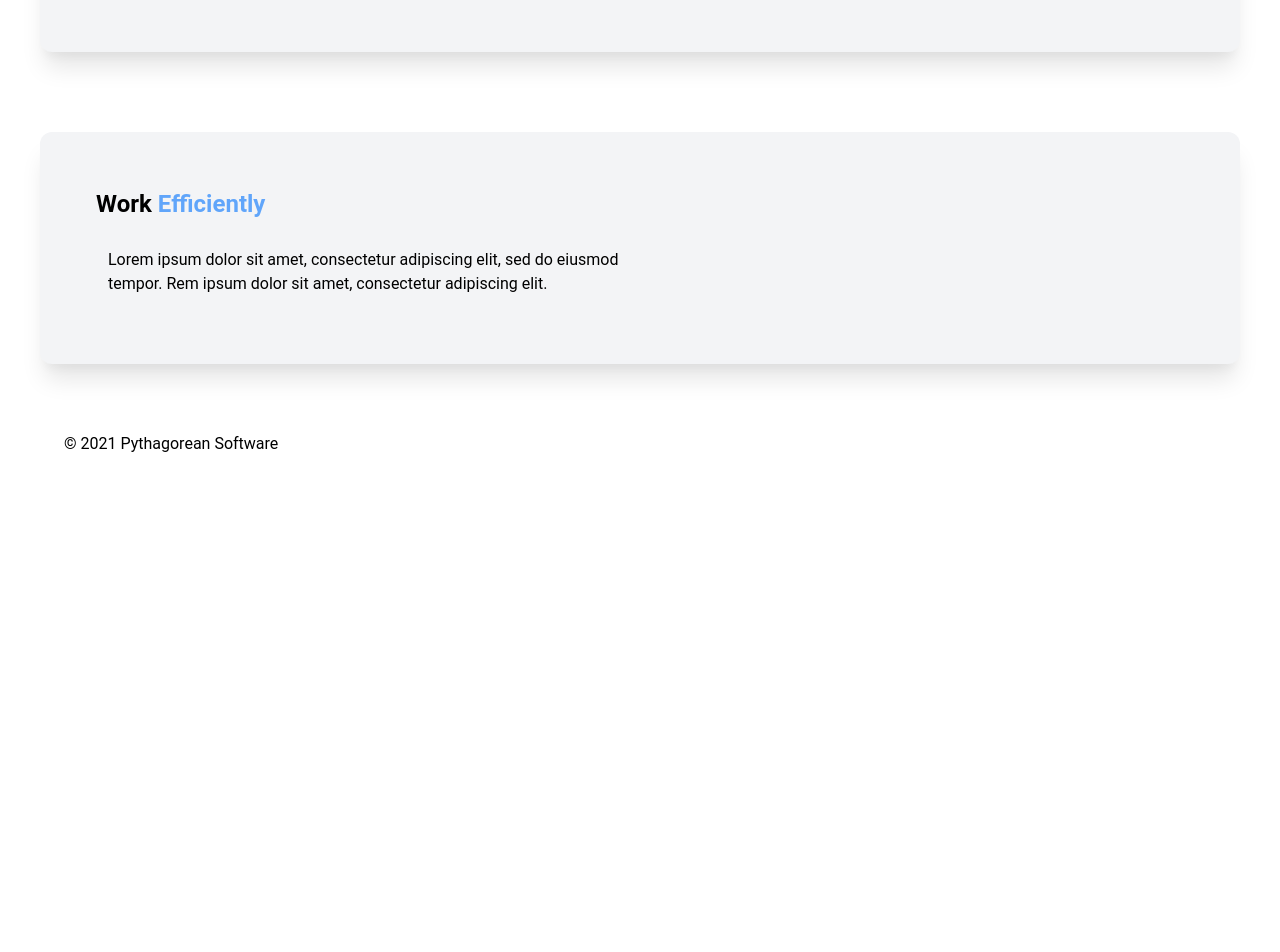
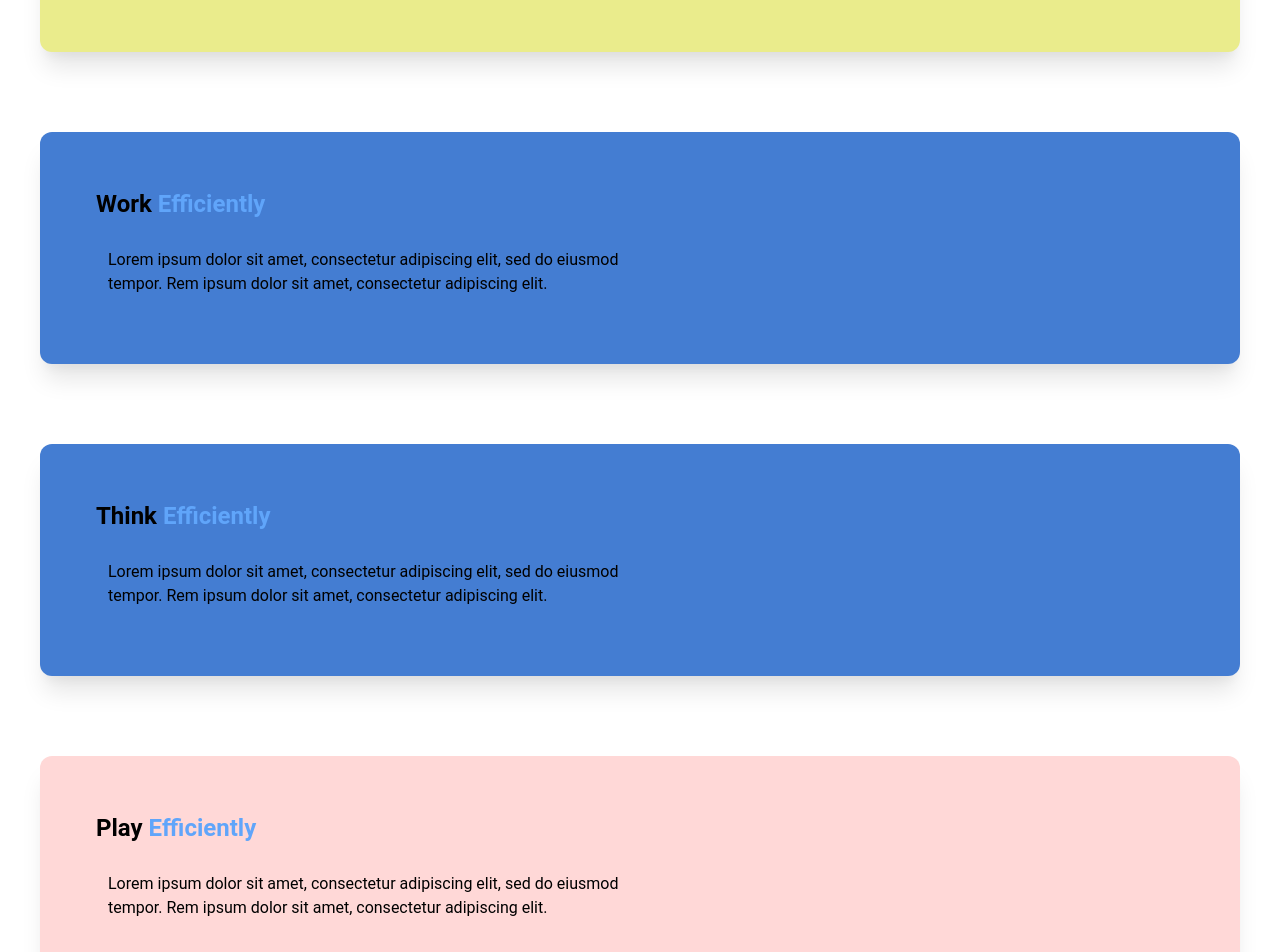
Before and after one commit to pythagoreaneng/efficiently-app-landing, a React (Create React App) app: page / in a window 1280 px wide. Shown: the part 300-1252 px from the top of the page. Before the commit the page ends 800 px from the top, so only its background shows below. Built offline with nearby package versions, Linux system fonts and the light colour scheme.

Commit message:
Add card colors

```diff
--- a/src/components/Card.js
+++ b/src/components/Card.js
@@ -2,7 +2,7 @@ import React from 'react'
 
 function Card(props) {
     return (
-        <div className="m-10 p-12 rounded-xl shadow-xl bg-gray-100" >
+        <div className="m-10 p-12 rounded-xl shadow-xl bg-gray-100" style={props.style}>
 
             <div className="p-2 text-2xl font-bold">
                 <h3>{props.title} <span className="text-blue-400">Efficiently</span></h3>
--- a/src/index.css
+++ b/src/index.css
@@ -4,23 +4,26 @@
 
 body {
   margin: 0;
-  font-family: 'Roboto', 'Segoe UI', -apple-system, BlinkMacSystemFont,  'Oxygen',
-    'Ubuntu', 'Cantarell', 'Fira Sans', 'Droid Sans', 'Helvetica Neue',
+  font-family: "Roboto", "Segoe UI", -apple-system, BlinkMacSystemFont, "Oxygen",
+    "Ubuntu", "Cantarell", "Fira Sans", "Droid Sans", "Helvetica Neue",
     sans-serif;
   -webkit-font-smoothing: antialiased;
   -moz-osx-font-smoothing: grayscale;
 }
 
 code {
-  font-family: 'Segoe UI', source-code-pro, Monaco, Consolas, 'Courier New',
+  font-family: "Segoe UI", source-code-pro, Monaco, Consolas, "Courier New",
     monospace;
 }
-
 
 .card {
   @apply flex flex-col items-center justify-around hover:bg-gray-300 bg-gray-200 rounded-3xl font-bold py-40  text-center;
 }
 
+.card-blue {
+  @apply bg-blue-500 hover:bg-blue-700 text-white;
+}
+
 .blue-pulse {
   @apply animate-pulse hover:text-blue-500;
 }
--- a/src/pages/index.js
+++ b/src/pages/index.js
@@ -7,14 +7,25 @@ const Home = () => {
         <>
             <div className="grid justify-items-stretch">
                 <Card
+                    style={{backgroundColor: "#EAEC8C"}}
                     title='Plan'
                     body='Lorem ipsum dolor sit amet,  consectetur adipiscing elit, sed do eiusmod tempor. Rem ipsum dolor sit amet,  consectetur adipiscing elit.'
                 />
                 <Card
+                    style={{backgroundColor: "#447DD2"}}
                     title='Work'
                     body='Lorem ipsum dolor sit amet,  consectetur adipiscing elit, sed do eiusmod tempor. Rem ipsum dolor sit amet,  consectetur adipiscing elit.'
                 />
-
+                <Card
+                    style={{backgroundColor: "#447DD2"}}
+                    title='Think'
+                    body='Lorem ipsum dolor sit amet,  consectetur adipiscing elit, sed do eiusmod tempor. Rem ipsum dolor sit amet,  consectetur adipiscing elit.'
+                />
+                <Card
+                    style={{backgroundColor: "#FFD8D7"}}
+                    title='Play'
+                    body='Lorem ipsum dolor sit amet,  consectetur adipiscing elit, sed do eiusmod tempor. Rem ipsum dolor sit amet,  consectetur adipiscing elit.'
+                />
             </div>
         </>
     )
```
